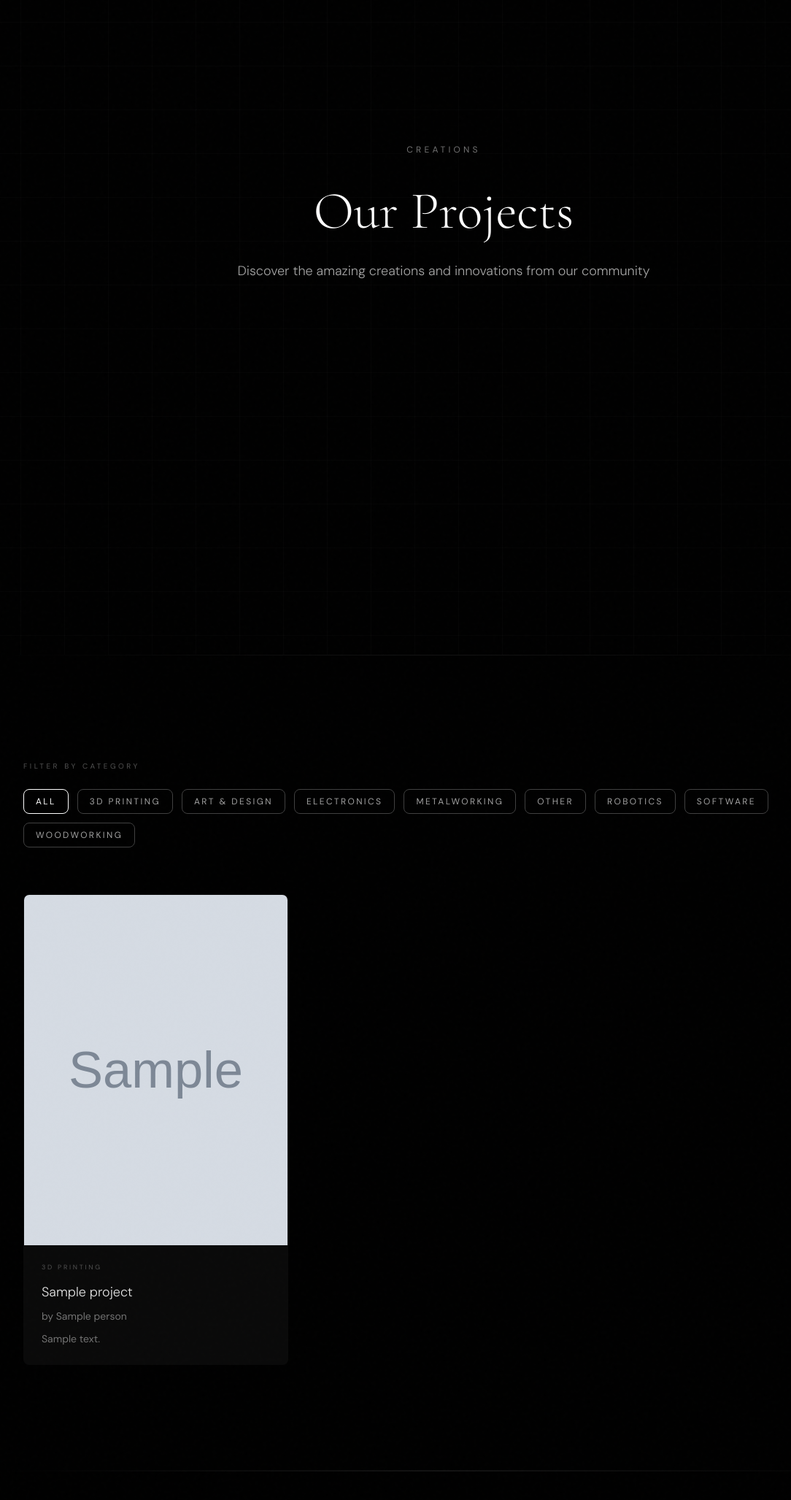
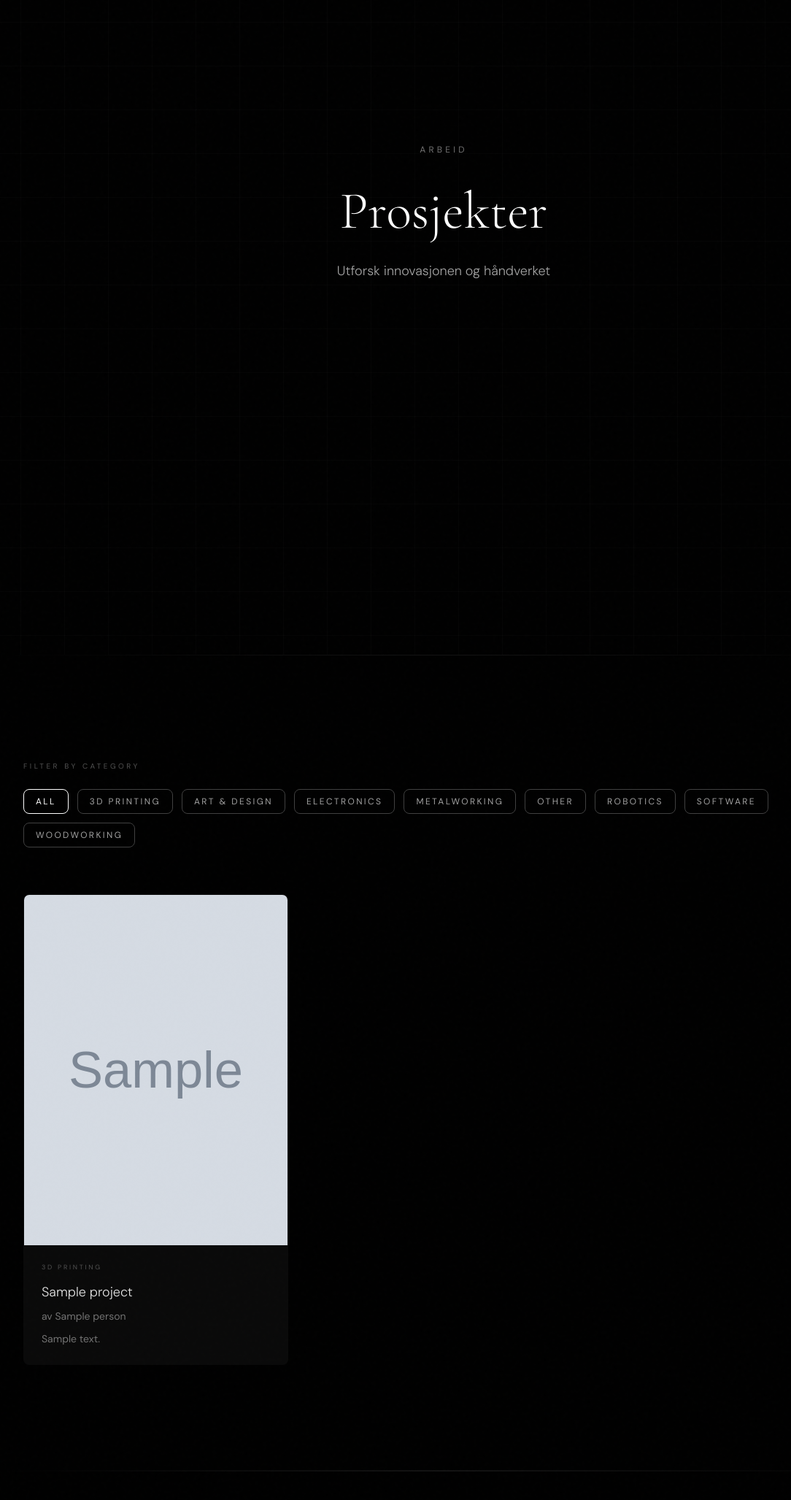
Before and after one commit to The-Cave-Tech/cavetechlabsweb, a Django app: page /projects/ in a window 1280 px wide. Shown: the part 330-2385 px from the top of the page at 73% size, without its empty margins (32-1116 px from the left). Run offline with Django 4.2, Linux system fonts and the light colour scheme; data comes from the database, SQL or seed files in the repository; tables that the repository leaves empty hold one stand-in row (values such as "Sample post"); grey boxes marked "Sample" are stand-in pictures; some libraries are stand-ins or nearby versions; some web fonts are replaced.

Commit message:
Add translation attributes to all pages: about, people, person_detail, projects, project_detail

```diff
--- a/templates/cavetechapp/person_detail.html
+++ b/templates/cavetechapp/person_detail.html
@@ -6,7 +6,7 @@
 <!-- Hero Section -->
 <section class="min-h-[50vh] flex flex-col justify-center items-center px-6 md:px-12 pt-20 pb-16 relative grid-bg">
     <div class="max-w-5xl mx-auto text-center">
-        <p class="text-neutral-500 text-xs tracking-[0.35em] uppercase mb-10 fade-in font-primary">Member Profile</p>
+        <p class="text-neutral-500 text-xs tracking-[0.35em] uppercase mb-10 fade-in font-primary" data-i18n="person.member_profile">Member Profile</p>
         <h1 class="text-5xl md:text-6xl lg:text-7xl font-light leading-tight mb-8 fade-in delay-1 font-display">{{ person.name }}</h1>
         {% if person.title %}
             <p class="text-neutral-400 text-base md:text-lg font-light max-w-2xl mx-auto leading-relaxed fade-in delay-2 font-primary">{{ person.title }}</p>
@@ -39,14 +39,14 @@
             <div>
                 {% if person.bio %}
                     <div class="border-l border-neutral-800 pl-8 mb-12">
-                        <p class="text-neutral-600 text-[10px] tracking-[0.3em] uppercase mb-4 font-primary">About</p>
+                        <p class="text-neutral-600 text-[10px] tracking-[0.3em] uppercase mb-4 font-primary" data-i18n="person.about">About</p>
                         <p class="text-xl md:text-2xl font-light text-neutral-300 leading-relaxed font-display">{{ person.bio }}</p>
                     </div>
                 {% endif %}
 
                 {% if person.email %}
                     <div class="border-l border-neutral-800 pl-8 mb-12">
-                        <p class="text-neutral-600 text-[10px] tracking-[0.3em] uppercase mb-4 font-primary">Contact</p>
+                        <p class="text-neutral-600 text-[10px] tracking-[0.3em] uppercase mb-4 font-primary" data-i18n="person.contact">Contact</p>
                         <a href="mailto:{{ person.email }}" class="text-neutral-200 hover:text-white transition-colors font-primary">{{ person.email }}</a>
                     </div>
                 {% endif %}
--- a/templates/cavetechapp/projects_list.html
+++ b/templates/cavetechapp/projects_list.html
@@ -6,9 +6,9 @@
 <!-- Hero Section -->
 <section class="min-h-[50vh] flex flex-col justify-center items-center px-6 md:px-12 pt-20 pb-16 relative grid-bg">
     <div class="max-w-5xl mx-auto text-center">
-        <p class="text-neutral-500 text-xs tracking-[0.35em] uppercase mb-10 fade-in font-primary">Creations</p>
-        <h1 class="text-5xl md:text-6xl lg:text-7xl font-light leading-tight mb-8 fade-in delay-1 font-display">Our Projects</h1>
-        <p class="text-neutral-400 text-base md:text-lg font-light max-w-2xl mx-auto leading-relaxed fade-in delay-2 font-primary">Discover the amazing creations and innovations from our community</p>
+        <p class="text-neutral-500 text-xs tracking-[0.35em] uppercase mb-10 fade-in font-primary" data-i18n="projects.section_label">Creations</p>
+        <h1 class="text-5xl md:text-6xl lg:text-7xl font-light leading-tight mb-8 fade-in delay-1 font-display" data-i18n="projects.heading">Our Projects</h1>
+        <p class="text-neutral-400 text-base md:text-lg font-light max-w-2xl mx-auto leading-relaxed fade-in delay-2 font-primary" data-i18n="projects.subheading">Discover the amazing creations and innovations from our community</p>
     </div>
 </section>
 
@@ -61,7 +61,7 @@
                         </div>
                         <h3 class="text-lg font-light mb-2 text-neutral-200 font-primary">{{ project.title }}</h3>
                         {% if project.creator %}
-                            <p class="text-sm text-neutral-500 leading-relaxed font-primary mb-2">by {{ project.creator.name }}</p>
+                            <p class="text-sm text-neutral-500 leading-relaxed font-primary mb-2"><span data-i18n="projects.by">by</span> {{ project.creator.name }}</p>
                         {% endif %}
                         <p class="text-sm text-neutral-500 leading-relaxed font-primary">{{ project.description|truncatewords:20 }}</p>
                     </div>
@@ -71,7 +71,7 @@
         </div>
         {% else %}
         <div class="text-center py-16">
-            <p class="text-lg text-neutral-400 font-primary">No projects found in this category.</p>
+            <p class="text-lg text-neutral-400 font-primary" data-i18n="projects.no_results">No projects found in this category.</p>
         </div>
         {% endif %}
     </div>
```
Also changed, not shown: templates/cavetechapp/about.html (+6 -6 lines), templates/cavetechapp/people_list.html (+4 -4 lines), templates/cavetechapp/project_detail.html (+4 -4 lines).
